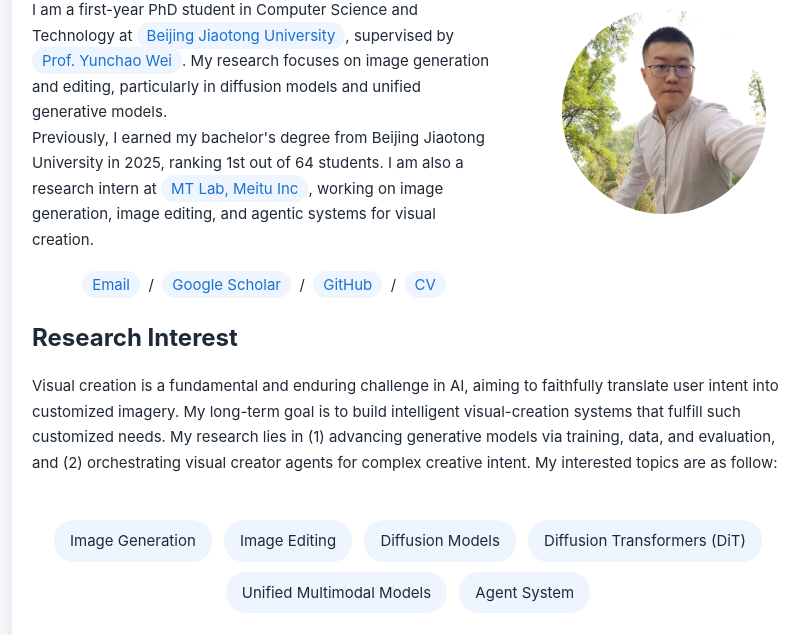
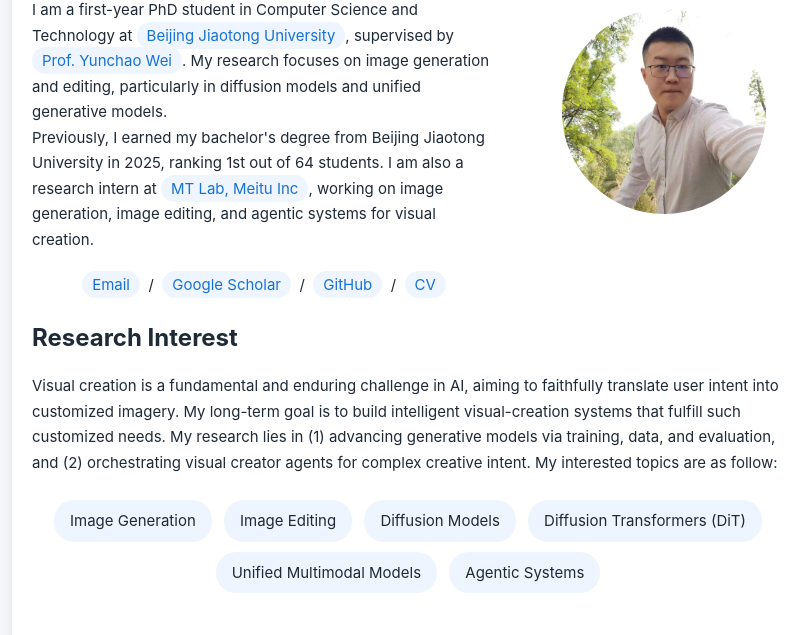
Before and after one commit to jianingPeng0382/jianingPeng0382.github.io, a plain HTML site: page index.html in a window 1280 px wide. Shown: the part 134-769 px from the top of the page, without its empty margins (228-1037 px from the left). Drawn offline with Linux system fonts and the light colour scheme.

Commit message:
style: refine research topic spacing

```diff
--- a/index.html
+++ b/index.html
@@ -60,14 +60,14 @@
           <table style="width:100%;border:0px;border-spacing:0px;border-collapse:separate;margin-right:auto;margin-left:auto;">
             <tbody>
               <tr>
-                <td style="padding:20px;width:100%;vertical-align:middle">
-                  <p style="margin-top:10px;text-align:center;">
+                <td style="padding:10px 20px 20px 20px;width:100%;vertical-align:middle">
+                  <p style="margin-top:0;text-align:center;">
                     <span style="display:inline-block;background-color:#eef5ff;padding:8px 16px;border-radius:20px;margin:5px 8px 5px 0;">Image Generation</span>
                     <span style="display:inline-block;background-color:#eef5ff;padding:8px 16px;border-radius:20px;margin:5px 8px 5px 0;">Image Editing</span>
                     <span style="display:inline-block;background-color:#eef5ff;padding:8px 16px;border-radius:20px;margin:5px 8px 5px 0;">Diffusion Models</span>
                     <span style="display:inline-block;background-color:#eef5ff;padding:8px 16px;border-radius:20px;margin:5px 8px 5px 0;">Diffusion Transformers (DiT)</span>
                     <span style="display:inline-block;background-color:#eef5ff;padding:8px 16px;border-radius:20px;margin:5px 8px 5px 0;">Unified Multimodal Models</span>
-                    <span style="display:inline-block;background-color:#eef5ff;padding:8px 16px;border-radius:20px;margin:5px 8px 5px 0;">Agent System</span>
+                    <span style="display:inline-block;background-color:#eef5ff;padding:8px 16px;border-radius:20px;margin:5px 8px 5px 0;">Agentic Systems</span>
                   </p>
                 </td>
               </tr>
```
